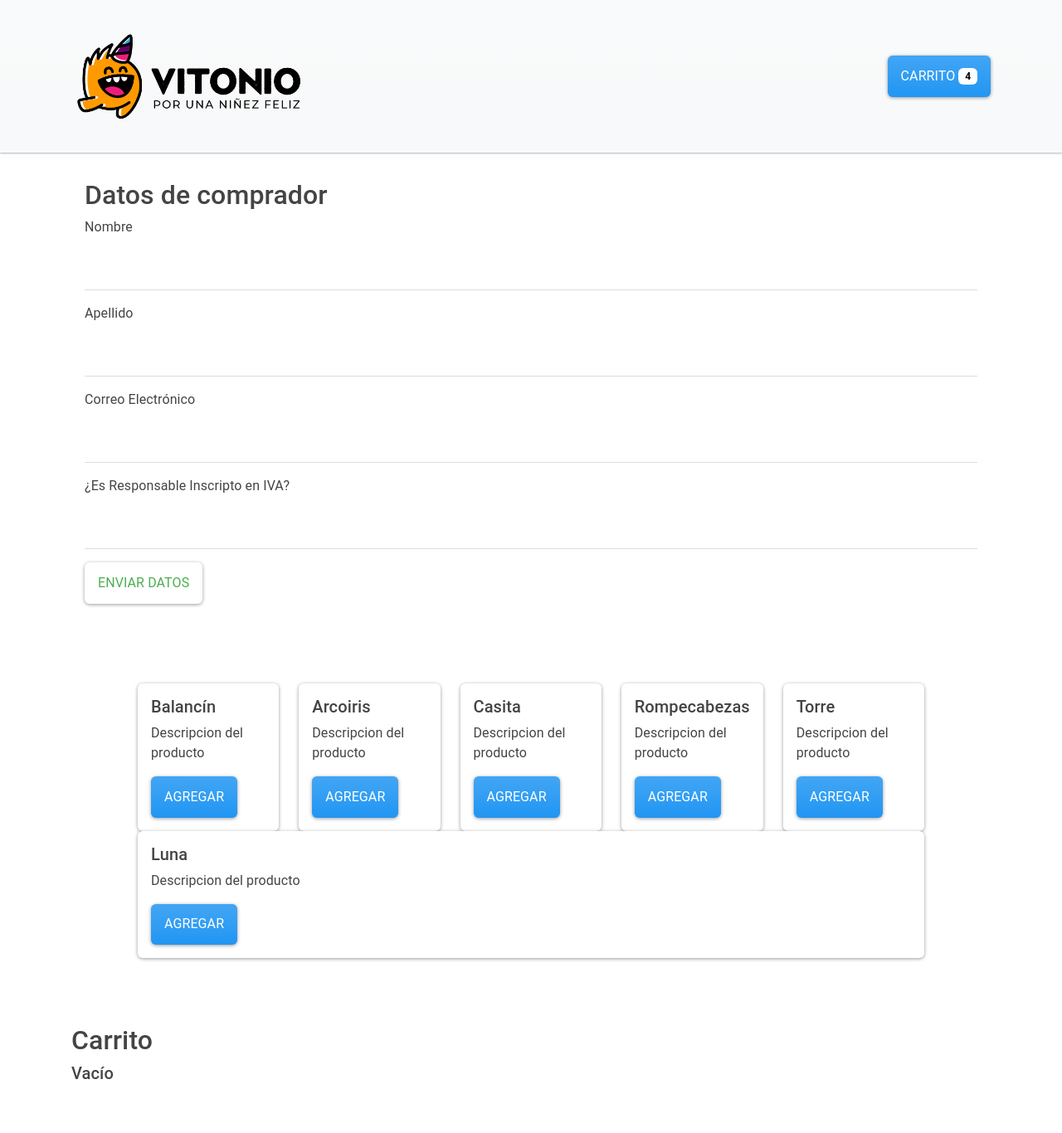
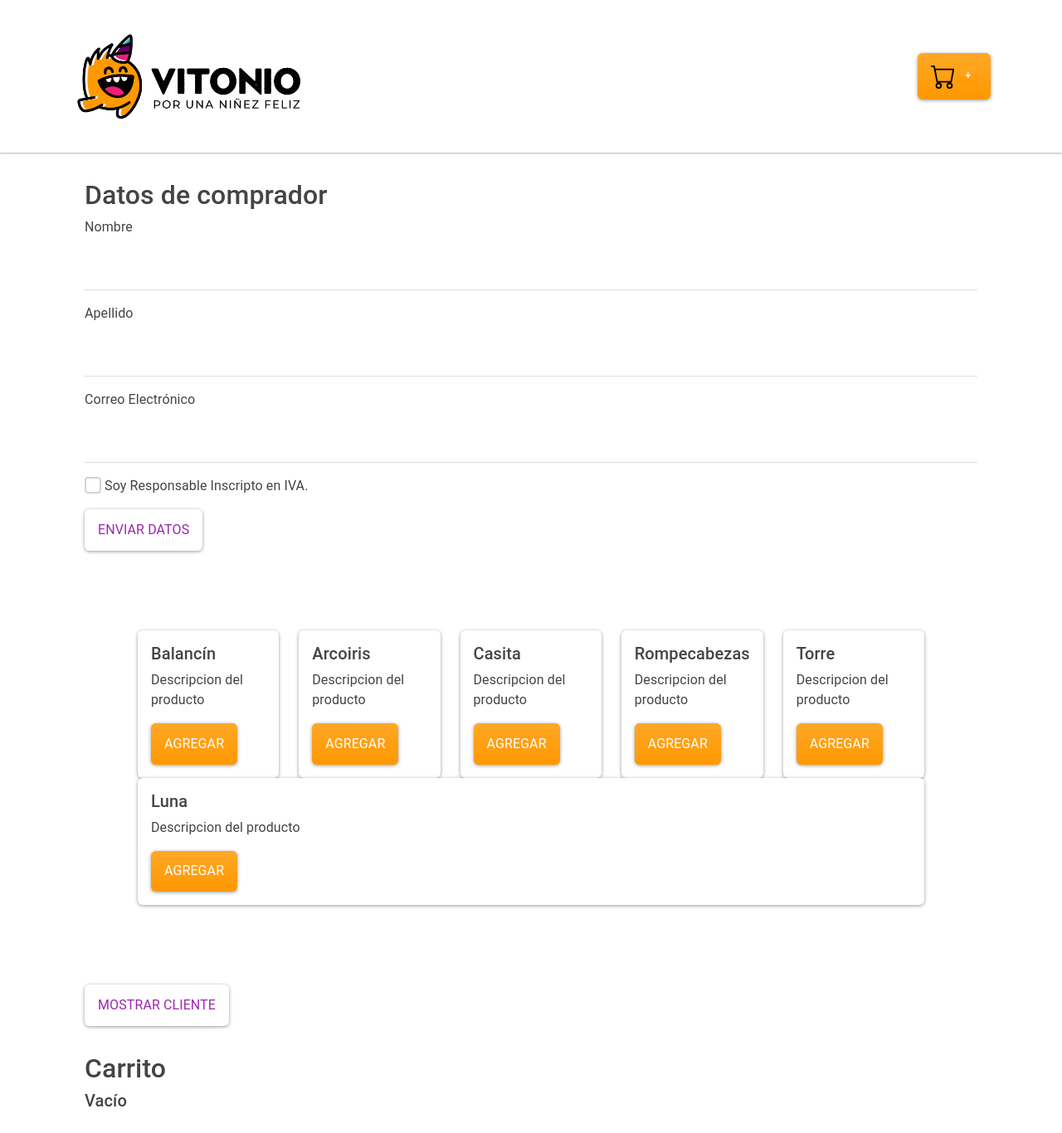
Before and after one commit to jmiguelmorralla/JS-EntregaFinal-Morralla-Juan, a plain HTML site: page index.html in a window 1280 px wide. Shown: the whole page at 83% size. Before the commit the page ends 1330 px from the top, so only its background shows below. Drawn offline with Linux system fonts and the light colour scheme.

Commit message:
Contenido y datos cliente

```diff
--- a/index.html
+++ b/index.html
@@ -9,11 +9,11 @@
 </head>
 <body>
   <!-- MENU DE NAVEGACIÓN -->
-  <nav class="navbar bg-light">
+  <nav class="navbar">
     <div class="container">
-      <span class="navbar-brand mb-0 h1"><img src="img/Logo Vitonio.png" style="max-height: 110px;" alt="Logo Vitonio"></span>
-      <button type="button" class="btn btn-primary">
-        Carrito <span class="badge text-bg-secondary">4</span>
+      <span class="navbar-brand"><img src="img/Logo Vitonio.png" style="max-height: 110px;" alt="Logo Vitonio"></span>
+      <button type="button" class="btn btn-warning">
+        <img src="/img/cart.svg" alt="Carrito" height="30px"> <span class="badge text-bg-warning">+</span>
       </button>
     </div>
   </nav>
@@ -31,13 +31,15 @@
         </div>
         <div class="mb-3">
           <label for="formGroupExampleInput2"   class="form-label">Correo Electrónico</label>
-          <input type="text" class="form-control" id="mail">
+          <input type="email" class="form-control" id="mail">
         </div>
         <div class="mb-3">
-          <label for="formGroupExampleInput" class="form-label">¿Es Responsable Inscripto en IVA?</label>
-          <input type="text" class="form-control" id="iva"/>
+          <input class="form-check-input" type="checkbox" value="" id="iva">
+          <label class="form-check-label" for="formGroupExampleInput2">
+            Soy Responsable Inscripto en IVA.
+          </label>
         </div>
-        <button type="submit" class="btn btn-outline-success">Enviar datos</button>
+        <button type="submit" class="btn btn-outline-info">Enviar datos</button>
       </form>
     </div>
 
@@ -49,7 +51,7 @@
           <div class="card-body">
             <h5 class="card-title">Balancín</h5>
             <p class="card-text">Descripcion del producto</p>
-            <a href="#" class="btn btn-primary">Agregar</a>
+            <a href="#" class="btn btn-warning">Agregar</a>
           </div>
         </div>
       </div>
@@ -58,7 +60,7 @@
           <div class="card-body">
             <h5 class="card-title">Arcoiris</h5>
             <p class="card-text">Descripcion del producto</p>
-            <a href="#" class="btn btn-primary">Agregar</a>
+            <a href="#" class="btn btn-warning">Agregar</a>
           </div>
         </div>
       </div>
@@ -67,7 +69,7 @@
           <div class="card-body">
             <h5 class="card-title">Casita</h5>
             <p class="card-text">Descripcion del producto</p>
-            <a href="#" class="btn btn-primary">Agregar</a>
+            <a href="#" class="btn btn-warning">Agregar</a>
           </div>
         </div>
       </div>
@@ -76,7 +78,7 @@
           <div class="card-body">
             <h5 class="card-title">Rompecabezas</h5>
             <p class="card-text">Descripcion del producto</p>
-            <a href="#" class="btn btn-primary">Agregar</a>
+            <a href="#" class="btn btn-warning">Agregar</a>
           </div>
         </div>
       </div>
@@ -85,7 +87,7 @@
           <div class="card-body">
             <h5 class="card-title">Torre</h5>
             <p class="card-text">Descripcion del producto</p>
-            <a href="#" class="btn btn-primary">Agregar</a>
+            <a href="#" class="btn btn-warning">Agregar</a>
           </div>
         </div>
       </div>
@@ -94,14 +96,18 @@
           <div class="card-body">
             <h5 class="card-title">Luna</h5>
             <p class="card-text">Descripcion del producto</p>
-            <a href="#" class="btn btn-primary">Agregar</a>
+            <a href="#" class="btn btn-warning">Agregar</a>
           </div>
         </div>
       </div>
     </div>
   </div>
-
-  <div>
+  <!-- ESPACIO CLIENTE -->
+  <div class="container" id="espacioCliente">
+    <button type="submit" class="btn btn-outline-info" id="botonCliente">Mostrar cliente</button>
+  </div>
+  <!-- ESPACIO CARRITO -->
+  <div class="container" id="espacioCarrito">
     <h2 id="carrito">Carrito</h2>
     <h5>Vacío</h5>
   </div>
--- a/scripts/script.js
+++ b/scripts/script.js
@@ -151,6 +151,10 @@ const apellido = document.querySelector("#apellido");
 const mail = document.querySelector("#mail");
 const iva = document.querySelector("#iva");
 
+const botonCliente = document.querySelector("#botonCliente");
+const espacioCliente = document.querySelector("#espacioCliente");
+
+
 formulario.addEventListener("submit", registrar)
 
 function registrar(e) {
@@ -159,7 +163,6 @@ function registrar(e) {
     localStorage.setItem("Apellido", apellido.value);
     localStorage.setItem("Correo", mail.value);
     localStorage.setItem("RI", iva.value);
-
 }
 
 //Función constructora de cliente
@@ -176,6 +179,13 @@ class crearCliente {
 //Creación de cliente.
 
 const cliente1 = new crearCliente (localStorage.getItem("Nombre"), localStorage.getItem("Apellido"), localStorage.getItem("Correo"), localStorage.getItem("RI"));
+
+// Mostrar información del cliente
+
+botonCliente.addEventListener("click", function (e) {
+    e.preventDefault();
+    espacioCliente.innerHTML = `<h4> Sus datos registrados son: </h4> <br> <h6>Nombre: ${localStorage.getItem("Nombre")}. <br> Apellido: ${localStorage.getItem("Apellido")}. <br> Correo: ${localStorage.getItem("Correo")}.</h6>`;
+});
 
 
 //Constructor de productos.
```
Also changed, not shown: img/cart.svg (added).
